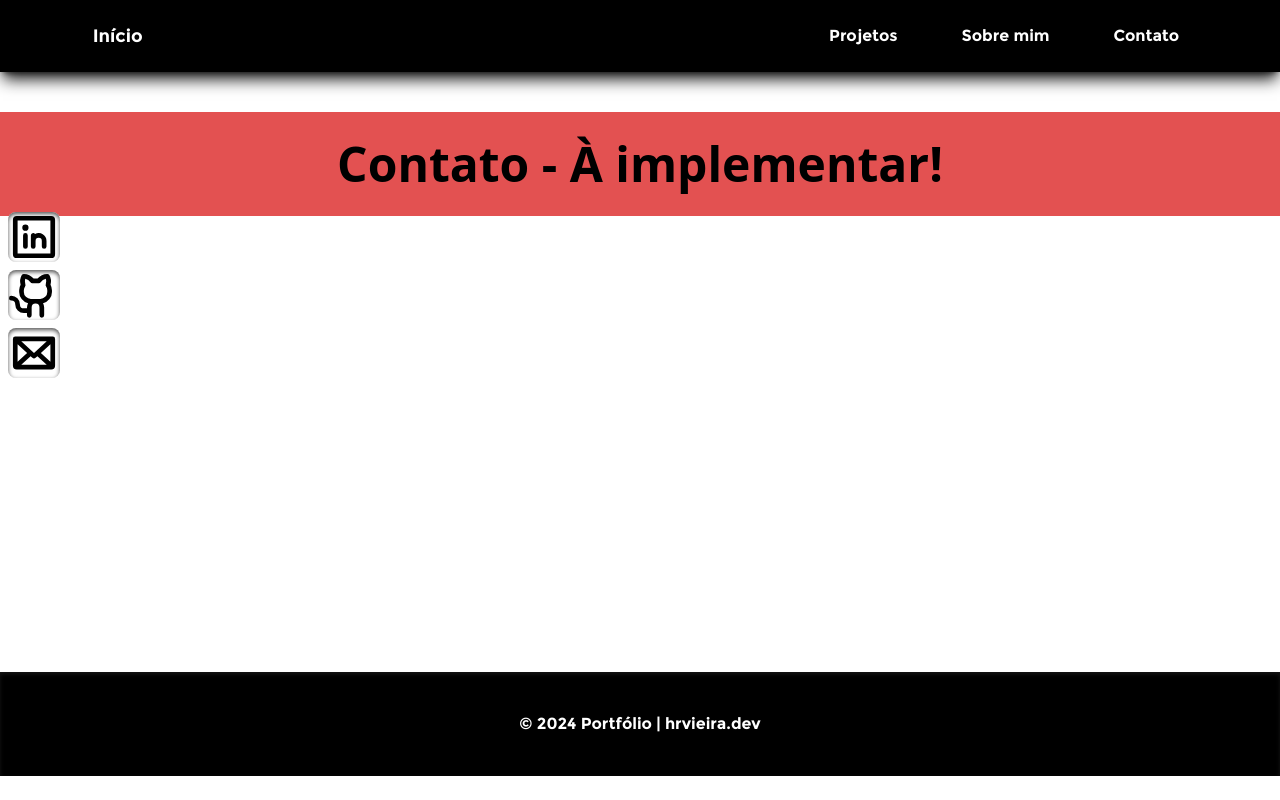
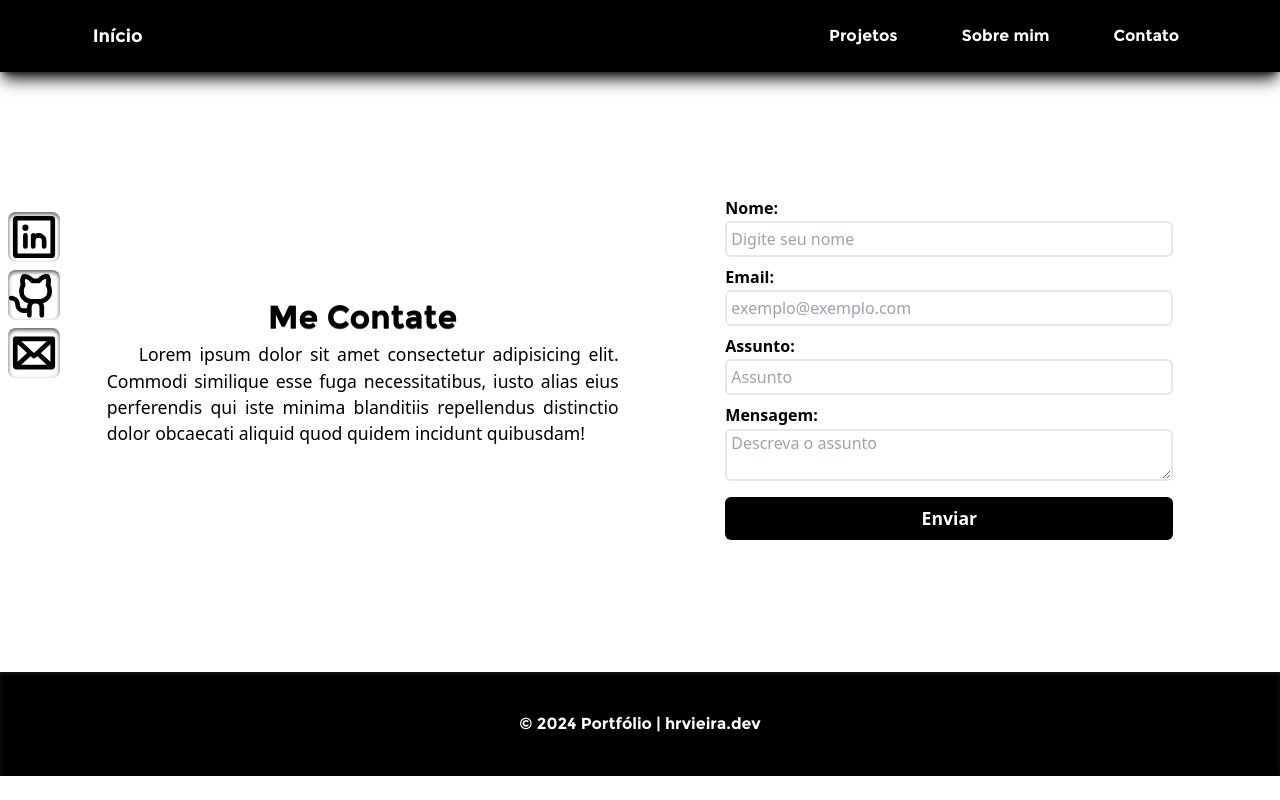
Before and after one commit to hrvieira/portfolio-v2, a React (Vite) app: page /contato in a window 1280 px wide. Built offline with nearby package versions, Linux system fonts and the light colour scheme.

Commit message:
feat: página de contato adicionada e funcionando.

```diff
--- a/package.json
+++ b/package.json
@@ -10,10 +10,12 @@
     "preview": "vite preview"
   },
   "dependencies": {
+    "@formspree/react": "^2.5.1",
     "@phosphor-icons/react": "^2.1.6",
     "react": "^18.2.0",
     "react-dom": "^18.2.0",
-    "react-router-dom": "^6.23.1"
+    "react-router-dom": "^6.23.1",
+    "react-toastify": "^10.0.5"
   },
   "devDependencies": {
     "@types/react": "^18.2.66",
--- a/src/App.tsx
+++ b/src/App.tsx
@@ -6,12 +6,14 @@ import Projetos from "./components/projetos/Projetos";
 import SobreMim from "./components/sobremim/SobreMim";
 import FormContato from "./components/contato/FormContato";
 import Footer from "./components/footer/Footer";
+import { ToastContainer } from "react-toastify";
 
 const App: React.FC = () => {
     return (
         <div className="h-[100vh]">
             <Router>
                 <Header />
+                <ToastContainer />
                 <Routes>
                     <Route path="/" element={<Home />} />
                     <Route path="/projetos" element={<Projetos />} />
--- a/src/components/contato/FormContato.tsx
+++ b/src/components/contato/FormContato.tsx
@@ -1,9 +1,106 @@
+import { useForm, ValidationError } from "@formspree/react";
+import { ToastAlerta } from "../../utils/ToastAlerta";
+import { useEffect } from "react";
+
+function hasErrors(errors: any): boolean {
+    return errors && Array.isArray(errors) && errors.length > 0;
+}
+
 function FormContato() {
+    const [state, handleSubmit] = useForm("mbjnnzwe");
+
+    useEffect(() => {
+        if (state.succeeded) {
+            ToastAlerta("Mensagem enviada com sucesso!", "sucesso");
+        } else if (hasErrors(state.errors)) {
+            ToastAlerta("Mensagem NÃO foi enviada, tente novamente.", "erro");
+        }
+    }, [state]);
+
     return (
-        <main className="min-h-[65dvh]">
-            <div className="w-full bg-red-600 bg-opacity-80 font-bold text-[3rem] py-4 flex justify-around">
-                <h1>Contato - À implementar!</h1>
-            </div>
+        <main className="min-h-[65dvh] flex justify-center">
+            <section className="w-[100%] flex max-md:flex-col items-center justify-evenly">
+                <article className="w-[80%] md:w-[40%] max-md:mb-6">
+                    <h3 className="text-[2rem] font-[montserratBold] drop-shadow-[0px_1px_var(--tw-shadow-color)] shadow-[#525252] text-center">
+                        Me Contate
+                    </h3>
+                    <p className="mb-1 font-sans text-[1.1rem] indent-8 text-justify">
+                        Lorem ipsum dolor sit amet consectetur adipisicing elit.
+                        Commodi similique esse fuga necessitatibus, iusto alias
+                        eius perferendis qui iste minima blanditiis repellendus
+                        distinctio dolor obcaecati aliquid quod quidem incidunt
+                        quibusdam!
+                    </p>
+                </article>
+                <form
+                    onSubmit={handleSubmit}
+                    className="w-[80%] md:w-[35%] flex flex-col"
+                >
+                    <label className="font-sans font-semibold flex flex-col mb-2">
+                        Nome:
+                        <input
+                            className="font-normal rounded-md mt-[1px] border-2 p-[4px]"
+                            type="text"
+                            name="nome"
+                            id="nome"
+                            placeholder="Digite seu nome"
+                            required
+                        />
+                    </label>
+                    <label
+                        htmlFor="email"
+                        className="font-sans font-semibold flex flex-col mb-2"
+                    >
+                        Email:
+                        <input
+                            className="font-normal rounded-md mt-[1px] border-2 p-[4px]"
+                            type="email"
+                            name="email"
+                            id="email"
+                            placeholder="exemplo@exemplo.com"
+                            required
+                        />
+                        <ValidationError
+                            prefix="Email"
+                            field="email"
+                            errors={state.errors}
+                        />
+                    </label>
+                    <label className="font-sans font-semibold flex flex-col mb-2 ">
+                        Assunto:
+                        <input
+                            className="font-normal rounded-md mt-[1px] border-2 p-[4px]"
+                            type="text"
+                            name="assunto"
+                            placeholder="Assunto"
+                            required
+                        />
+                    </label>
+                    <label className="font-sans font-semibold flex flex-col mb-2">
+                        Mensagem:
+                        <textarea
+                            className="font-normal rounded-md mt-[2px] border-2 px-[4px]"
+                            id="mensagem"
+                            name="mensagem"
+                            placeholder="Descreva o assunto"
+                            required
+                        />
+                        <ValidationError
+                            prefix="Message"
+                            field="message"
+                            errors={state.errors}
+                        />
+                    </label>
+                    <button
+                        className="my-2 py-2 px-8 font-sans text-[1.1rem] font-semibold bg-black text-white rounded-md hover:drop-shadow-[0px_0px_3px_var(--tw-shadow-color)] shadow-[#525252] hover:text-gray-300"
+                        id="enviar"
+                        type="submit"
+                        disabled={state.submitting}
+                    >
+                        Enviar
+                    </button>
+                </form>
+            </section>
         </main>
     );
 }
--- /dev/null
+++ b/src/utils/ToastAlerta.ts
@@ -0,0 +1,46 @@
+import { toast } from "react-toastify";
+import "react-toastify/dist/ReactToastify.css";
+
+export function ToastAlerta(mensagem: string, tipo: string) {
+  switch (tipo) {
+    case "sucesso":
+      toast.success(mensagem, {
+        position: "top-right",
+        autoClose: 3500,
+        hideProgressBar: false,
+        closeOnClick: true,
+        pauseOnHover: false,
+        draggable: false,
+        theme: "colored",
+        progress: undefined,
+      });
+      break;
+
+    case "erro":
+      toast.error(mensagem, {
+        position: "top-right",
+        autoClose: 3500,
+        hideProgressBar: false,
+        closeOnClick: true,
+        pauseOnHover: false,
+        draggable: false,
+        theme: "colored",
+        progress: undefined,
+      });
+      break;
+
+    case "info":
+    default:
+      toast.info(mensagem, {
+        position: "top-right",
+        autoClose: 3500,
+        hideProgressBar: false,
+        closeOnClick: true,
+        pauseOnHover: false,
+        draggable: false,
+        theme: "colored",
+        progress: undefined,
+      });
+      break;
+  }
+}
```
Also changed, not shown: src/components/sobremim/SobreMim.tsx (+32 -26 lines), public/1710343495237.jpg (deleted), 1 other file (tests, documents, lock files or other folders).
